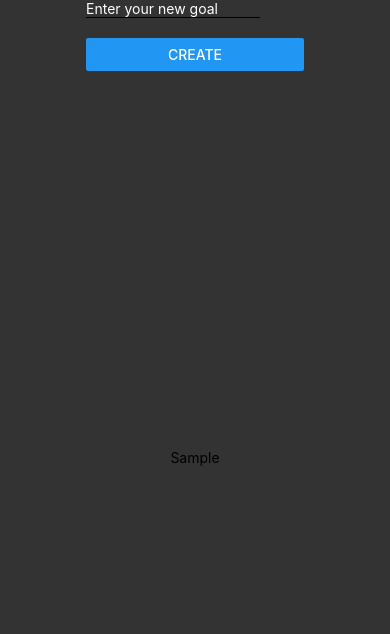
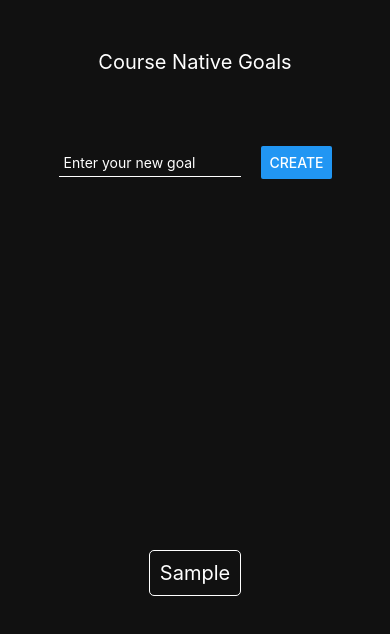
Before and after one commit to MarceloBxD/CourseGoals, a React Native app: screen / in a window 390 px wide. Both pictures are taken after typing "Sample" into the empty fields and a click on the button "CREATE". Shown: the top 634 px of the page. Built offline with nearby package versions, Linux system fonts and the light colour scheme.

Commit message:
chore: Update styling and functionality for goal creation and deletion

```diff
--- a/App.js
+++ b/App.js
@@ -18,27 +18,29 @@ export default function App() {
     setCurrentGoalText("");
   };
 
-  const handleDeleteGoal = () => {
-    setGoals((prevGoals) => {
-      return prevGoals.filter((goal) => goal !== currentGoalText);
-    });
-  };
-
   return (
     <SafeAreaView style={styles.container}>
-      <StatusBar style="auto" />
-      <View>
+      <StatusBar style="light" />
+      <Text style={styles.title}>Course Native Goals</Text>
+      <View style={styles.userInputs}>
         <TextInput
           style={styles.input}
           value={currentGoalText}
           onChangeText={(text) => setCurrentGoalText(text)}
           placeholder="Enter your new goal"
+          placeholderTextColor="#fff"
         />
         <Button onPress={() => handleAddGoal()} title="Create" />
       </View>
-      <View style={styles.goals}>
+      <View style={styles.goalsContainer}>
         {goals.map((goal) => (
-          <Text onPress={() => handleDeleteGoal()} key={goal}>
+          <Text
+            style={styles.goalText}
+            key={goal}
+            onPress={() =>
+              setGoals((prevGoals) => prevGoals.filter((g) => g !== goal))
+            }
+          >
             {goal}
           </Text>
         ))}
@@ -50,27 +52,46 @@ export default function App() {
 const styles = StyleSheet.create({
   container: {
     flex: 1,
-    backgroundColor: "#333",
+    backgroundColor: "#111",
     alignItems: "center",
+    paddingTop: 50,
   },
   userInputs: {
     flexDirection: "row",
     justifyContent: "space-between",
     alignItems: "center",
-    width: "80%",
+    width: "70%",
+    gap: 20,
     flex: 1,
   },
-  goals: {
+  goalsContainer: {
     flex: 3,
     justifyContent: "center",
     alignItems: "center",
     width: "80%",
+    marginTop: 60,
   },
   input: {
-    borderBottomColor: "black",
+    borderBottomColor: "#fff",
     borderBottomWidth: 1,
     width: "80%",
-    color: "white",
+    color: "#fff",
     marginBottom: 20,
+    marginTop: 20,
+    paddingHorizontal: 5,
+    paddingVertical: 5,
+  },
+  title: {
+    color: "#fff",
+    fontSize: 20,
+  },
+  goalText: {
+    color: "#fff",
+    fontSize: 20,
+    padding: 10,
+    borderWidth: 1,
+    borderColor: "#fff",
+    borderRadius: 5,
+    marginBottom: 10,
   },
 });
```
